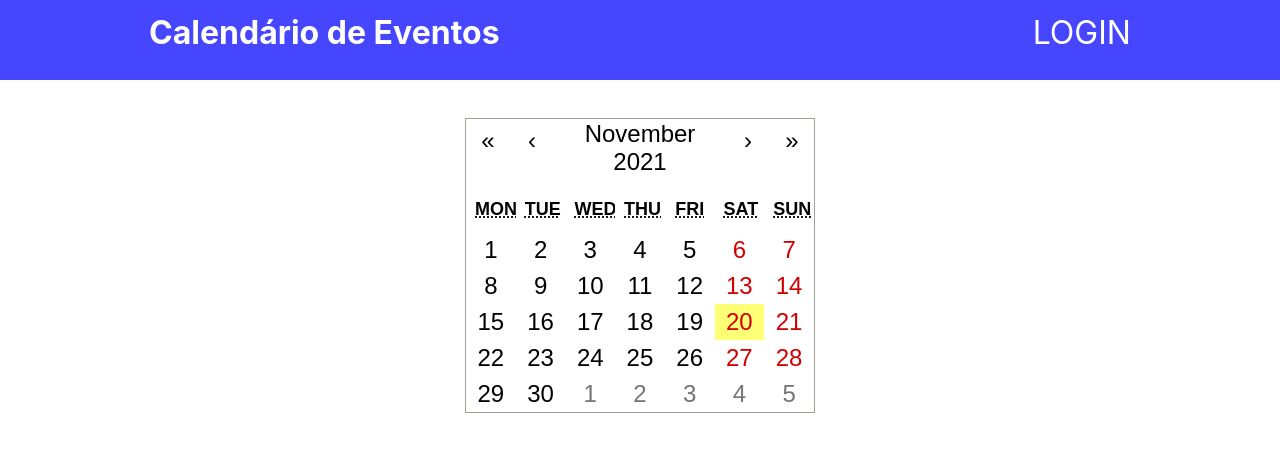
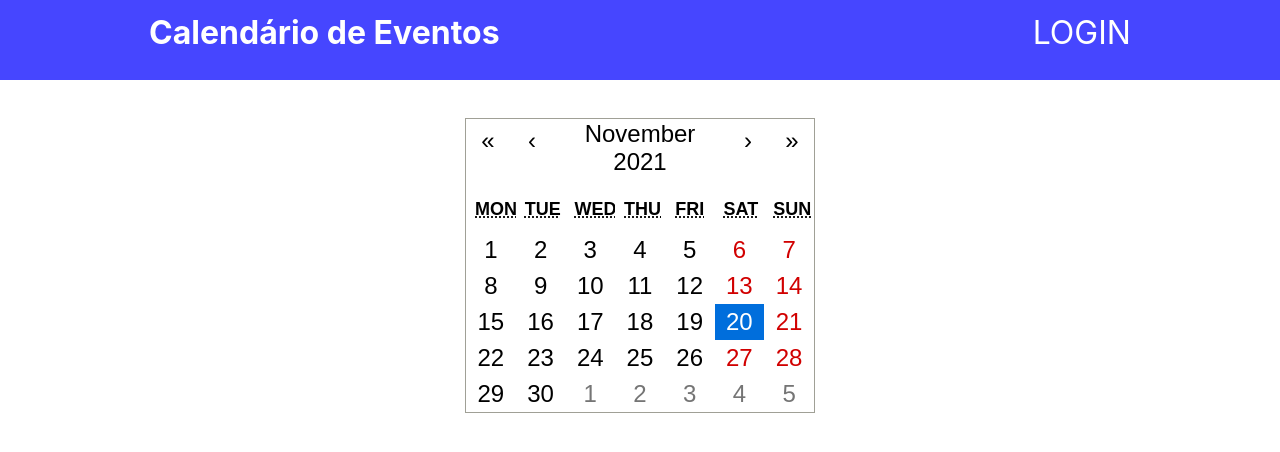
Before and after one commit to bowenarthur/calendarioeventos, a Next.js app: page / in a window 1280 px wide. Shown: the top 452 px of the page. Built offline with nearby package versions, Linux system fonts and the light colour scheme; no server answers.

Commit message:
Minor fix

```diff
--- a/src/pages/index.js
+++ b/src/pages/index.js
@@ -19,7 +19,7 @@ export default class Home extends React.Component {
       openLogin: false,
       openEvento: false,
       openCadastro: false,
-      value: "",
+      value: new Date(),
       nome: ""
     }
   }
```
